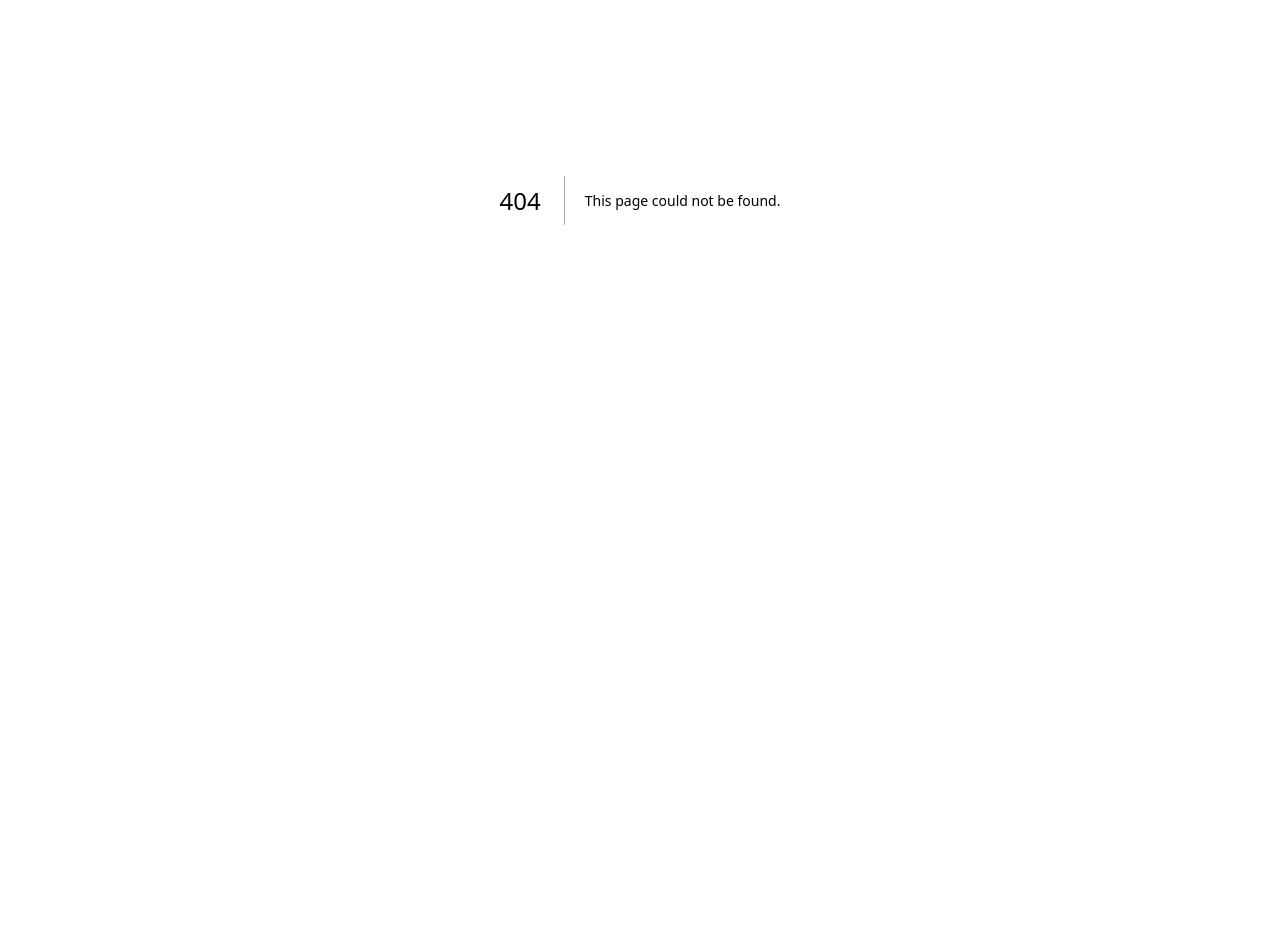
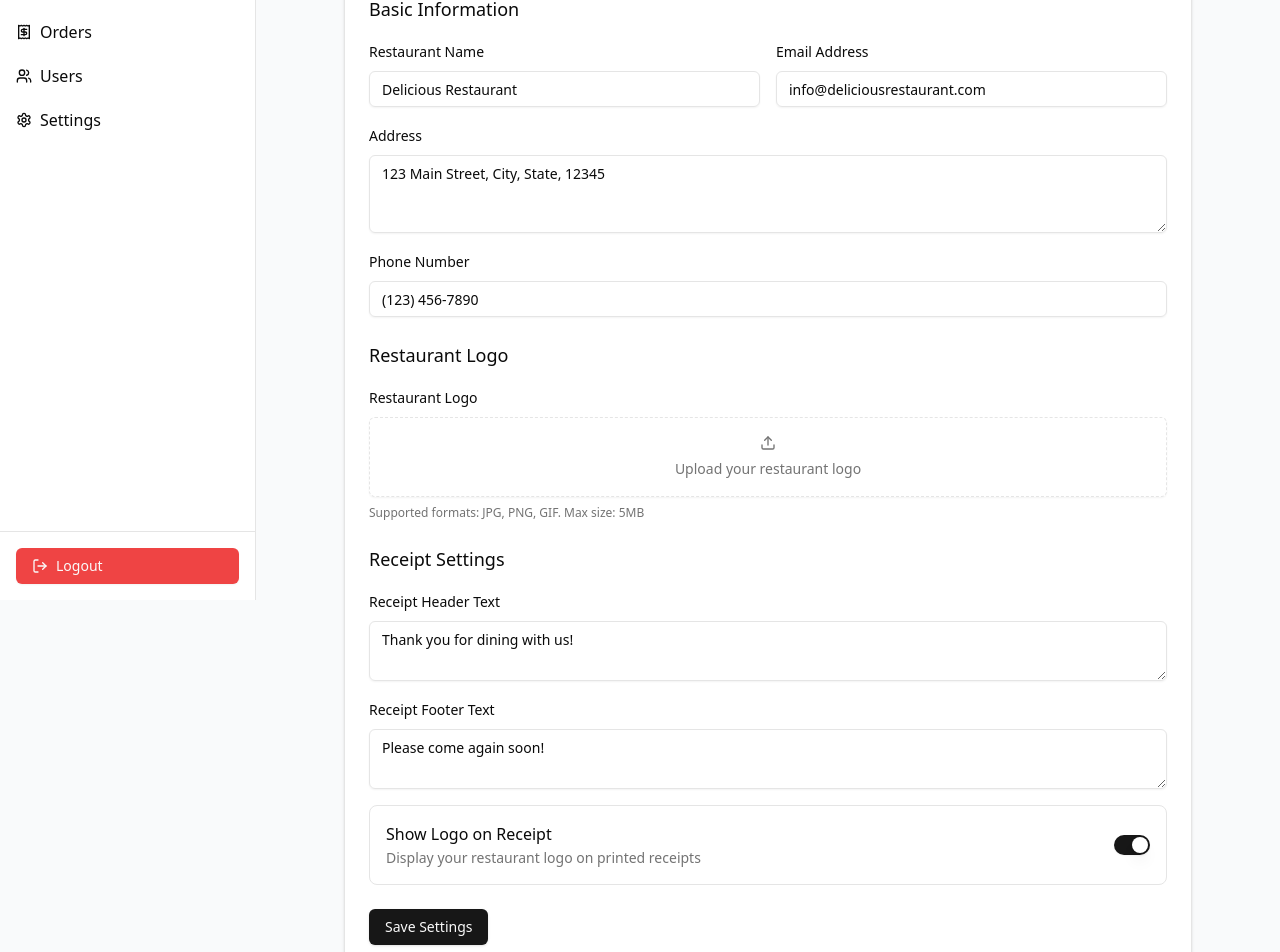
Before and after one commit to sakib-xrz/pos-frontend, a Next.js app: page /admin/settings in a window 1280 px wide. Before the commit this address had no page. Shown: the part 200-1152 px from the top of the page. Before the commit the page ends 800 px from the top, so only its background shows below. Built offline with nearby package versions, Linux system fonts and the light colour scheme.

Commit message:
Update ImageUpload component to allow null value for the image source and fix placeholder image extension from .jpeg to .jpg.

```diff
--- /dev/null
+++ b/app/admin/settings/page.tsx
@@ -0,0 +1,251 @@
+"use client";
+
+import { useState } from "react";
+import { Button } from "@/components/ui/button";
+import { Input } from "@/components/ui/input";
+import { Label } from "@/components/ui/label";
+import { Textarea } from "@/components/ui/textarea";
+import { Switch } from "@/components/ui/switch";
+import {
+  Card,
+  CardContent,
+  CardDescription,
+  CardFooter,
+  CardHeader,
+  CardTitle,
+} from "@/components/ui/card";
+import { useFormik } from "formik";
+import * as Yup from "yup";
+import { ImageUpload } from "@/components/shared/image-upload";
+
+// Validation schema
+const settingsSchema = Yup.object({
+  restaurant_name: Yup.string().required("Restaurant name is required"),
+  address: Yup.string().required("Address is required"),
+  phone_number: Yup.string().required("Phone number is required"),
+  email: Yup.string()
+    .email("Invalid email address")
+    .required("Email is required"),
+  logo_url: Yup.string(),
+  receipt_header_text: Yup.string(),
+  receipt_footer_text: Yup.string(),
+  show_logo_on_receipt: Yup.boolean(),
+});
+
+// Dummy data
+const dummySettings = {
+  restaurant_name: "Delicious Restaurant",
+  address: "123 Main Street, City, State, 12345",
+  phone_number: "(123) 456-7890",
+  email: "info@deliciousrestaurant.com",
+  logo_url: null,
+  receipt_header_text: "Thank you for dining with us!",
+  receipt_footer_text: "Please come again soon!",
+  show_logo_on_receipt: true,
+};
+
+export default function SettingsPage() {
+  const [settings, setSettings] = useState(dummySettings);
+
+  const formik = useFormik({
+    initialValues: settings,
+    validationSchema: settingsSchema,
+    onSubmit: (values) => {
+      // Simulate API call
+      setTimeout(() => {
+        setSettings(values);
+        // toast({
+        //   title: "Settings updated",
+        //   description:
+        //     "Your restaurant settings have been updated successfully.",
+        // });
+      }, 1000);
+    },
+  });
+
+  return (
+    <div className="p-6 max-w-4xl mx-auto">
+      <div className="flex flex-col space-y-4 md:space-y-0 md:flex-row md:items-center md:justify-between mb-6">
+        <div>
+          <h1 className="text-2xl font-bold">Restaurant Settings</h1>
+          <p className="text-muted-foreground">
+            Manage your restaurant information and receipt settings
+          </p>
+        </div>
+      </div>
+
+      <Card>
+        <form onSubmit={formik.handleSubmit}>
+          <CardHeader>
+            <CardTitle>Restaurant Information</CardTitle>
+            <CardDescription>
+              Update your restaurant details and receipt configuration.
+            </CardDescription>
+          </CardHeader>
+          <CardContent className="space-y-6">
+            {/* Restaurant Basic Information */}
+            <div className="space-y-4">
+              <h3 className="text-lg font-medium">Basic Information</h3>
+
+              <div className="grid grid-cols-1 md:grid-cols-2 gap-4">
+                <div className="space-y-2">
+                  <Label htmlFor="restaurant_name">Restaurant Name</Label>
+                  <Input
+                    id="restaurant_name"
+                    name="restaurant_name"
+                    placeholder="Enter restaurant name"
+                    value={formik.values.restaurant_name}
+                    onChange={formik.handleChange}
+                    onBlur={formik.handleBlur}
+                  />
+                  {formik.touched.restaurant_name &&
+                    formik.errors.restaurant_name && (
+                      <p className="text-sm text-red-500">
+                        {formik.errors.restaurant_name}
+                      </p>
+                    )}
+                </div>
+
+                <div className="space-y-2">
+                  <Label htmlFor="email">Email Address</Label>
+                  <Input
+                    id="email"
+                    name="email"
+                    type="email"
+                    placeholder="Enter email address"
+                    value={formik.values.email}
+                    onChange={formik.handleChange}
+                    onBlur={formik.handleBlur}
+                  />
+                  {formik.touched.email && formik.errors.email && (
+                    <p className="text-sm text-red-500">
+                      {formik.errors.email}
+                    </p>
+                  )}
+                </div>
+              </div>
+
+              <div className="space-y-2">
+                <Label htmlFor="address">Address</Label>
+                <Textarea
+                  id="address"
+                  name="address"
+                  placeholder="Enter complete address"
+                  value={formik.values.address}
+                  onChange={formik.handleChange}
+                  onBlur={formik.handleBlur}
+                  rows={3}
+                />
+                {formik.touched.address && formik.errors.address && (
+                  <p className="text-sm text-red-500">
+                    {formik.errors.address}
+                  </p>
+                )}
+              </div>
+
+              <div className="space-y-2">
+                <Label htmlFor="phone_number">Phone Number</Label>
+                <Input
+                  id="phone_number"
+                  name="phone_number"
+                  placeholder="Enter phone number"
+                  value={formik.values.phone_number}
+                  onChange={formik.handleChange}
+                  onBlur={formik.handleBlur}
+                />
+                {formik.touched.phone_number && formik.errors.phone_number && (
+                  <p className="text-sm text-red-500">
+                    {formik.errors.phone_number}
+                  </p>
+                )}
+              </div>
+            </div>
+
+            {/* Logo Section */}
+            <div className="space-y-4">
+              <h3 className="text-lg font-medium">Restaurant Logo</h3>
+              <ImageUpload
+                value={formik.values.logo_url}
+                onChange={(value) => formik.setFieldValue("logo_url", value)}
+                onRemove={() => formik.setFieldValue("logo_url", "")}
+                label="Restaurant Logo"
+                placeholder="Upload your restaurant logo"
+              />
+            </div>
+
+            {/* Receipt Settings */}
+            <div className="space-y-4">
+              <h3 className="text-lg font-medium">Receipt Settings</h3>
+
+              <div className="space-y-2">
+                <Label htmlFor="receipt_header_text">Receipt Header Text</Label>
+                <Textarea
+                  id="receipt_header_text"
+                  name="receipt_header_text"
+                  placeholder="Text to appear at the top of receipts"
+                  value={formik.values.receipt_header_text}
+                  onChange={formik.handleChange}
+                  onBlur={formik.handleBlur}
+                  rows={2}
+                />
+                {formik.touched.receipt_header_text &&
+                  formik.errors.receipt_header_text && (
+                    <p className="text-sm text-red-500">
+                      {formik.errors.receipt_header_text}
+                    </p>
+                  )}
+              </div>
+
+              <div className="space-y-2">
+                <Label htmlFor="receipt_footer_text">Receipt Footer Text</Label>
+                <Textarea
+                  id="receipt_footer_text"
+                  name="receipt_footer_text"
+                  placeholder="Text to appear at the bottom of receipts"
+                  value={formik.values.receipt_footer_text}
+                  onChange={formik.handleChange}
+                  onBlur={formik.handleBlur}
+                  rows={2}
+                />
+                {formik.touched.receipt_footer_text &&
+                  formik.errors.receipt_footer_text && (
+                    <p className="text-sm text-red-500">
+                      {formik.errors.receipt_footer_text}
+                    </p>
+                  )}
+              </div>
+
+              <div className="flex items-center justify-between p-4 border rounded-lg">
+                <div className="space-y-0.5">
+                  <Label htmlFor="show_logo_on_receipt" className="text-base">
+                    Show Logo on Receipt
+                  </Label>
+                  <p className="text-sm text-muted-foreground">
+                    Display your restaurant logo on printed receipts
+                  </p>
+                </div>
+                <Switch
+                  id="show_logo_on_receipt"
+                  name="show_logo_on_receipt"
+                  checked={formik.values.show_logo_on_receipt}
+                  onCheckedChange={(checked) =>
+                    formik.setFieldValue("show_logo_on_receipt", checked)
+                  }
+                />
+              </div>
+            </div>
+          </CardContent>
+          <CardFooter>
+            <Button
+              type="submit"
+              disabled={formik.isSubmitting}
+              className="w-full md:w-auto"
+            >
+              {formik.isSubmitting ? "Saving..." : "Save Settings"}
+            </Button>
+          </CardFooter>
+        </form>
+      </Card>
+    </div>
+  );
+}
--- a/components/shared/image-upload.tsx
+++ b/components/shared/image-upload.tsx
@@ -10,7 +10,7 @@ import { Upload, Trash2, Camera } from "lucide-react";
 import Image from "next/image";
 
 interface ImageUploadProps {
-  value?: string;
+  value?: string | null;
   onChange: (value: string) => void;
   onRemove: () => void;
   label?: string;
@@ -102,7 +102,7 @@ export function ImageUpload({
           <>
             <div className="relative w-16 h-16 rounded-md overflow-hidden border">
               <Image
-                src={value || "/placeholder.jpeg"}
+                src={value || "/placeholder.jpg"}
                 alt="Preview"
                 fill
                 className="object-cover"
--- /dev/null
+++ b/components/ui/textarea.tsx
@@ -0,0 +1,22 @@
+import * as React from "react"
+
+import { cn } from "@/lib/utils"
+
+const Textarea = React.forwardRef<
+  HTMLTextAreaElement,
+  React.ComponentProps<"textarea">
+>(({ className, ...props }, ref) => {
+  return (
+    <textarea
+      className={cn(
+        "flex min-h-[60px] w-full rounded-md border border-input bg-transparent px-3 py-2 text-base shadow-sm placeholder:text-muted-foreground focus-visible:outline-none focus-visible:ring-1 focus-visible:ring-ring disabled:cursor-not-allowed disabled:opacity-50 md:text-sm",
+        className
+      )}
+      ref={ref}
+      {...props}
+    />
+  )
+})
+Textarea.displayName = "Textarea"
+
+export { Textarea }
```
